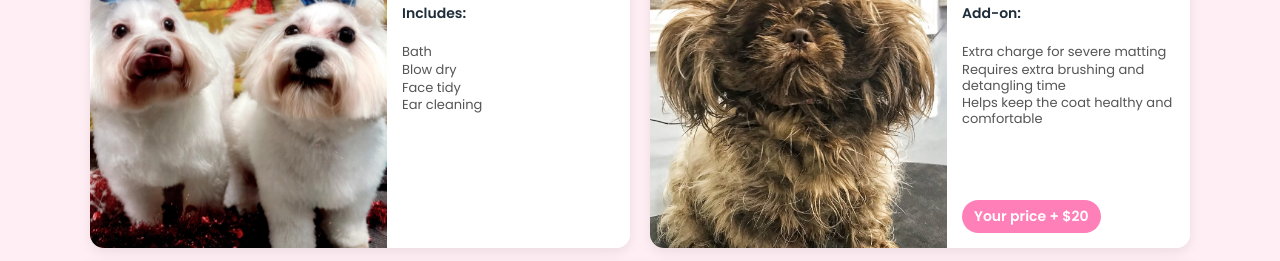
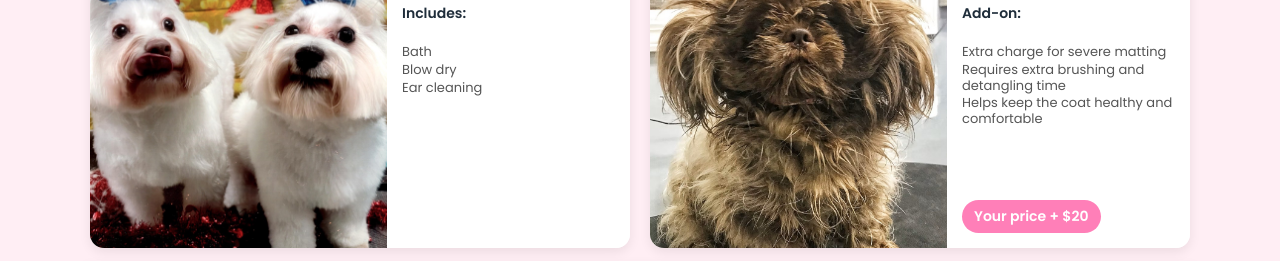
Before and after one commit to crisjcampos/Yuri, a website: page views/pricing.html in a window 1280 px wide. Shown: the part 402-663 px from the top of the page. Drawn offline with Linux system fonts and the light colour scheme.

Commit message:
Remove face tidy from basic package

```diff
--- a/views/pricing.html
+++ b/views/pricing.html
@@ -41,7 +41,6 @@
             <ul class="price-info">
               <li data-en="Bath" data-es="Baño">Bath</li>
               <li data-en="Blow dry" data-es="Secado con aire">Blow dry</li>
-              <li data-en="Face tidy" data-es="Ajuste facial">Face tidy</li>
               <li data-en="Ear cleaning" data-es="Limpieza de oídos">Ear cleaning</li>
             </ul>
           </div>
```
